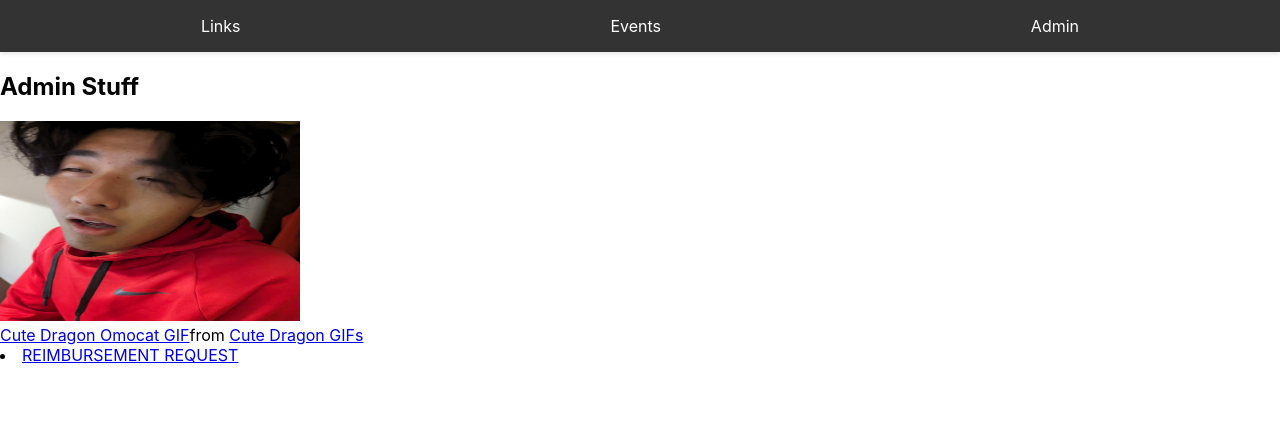
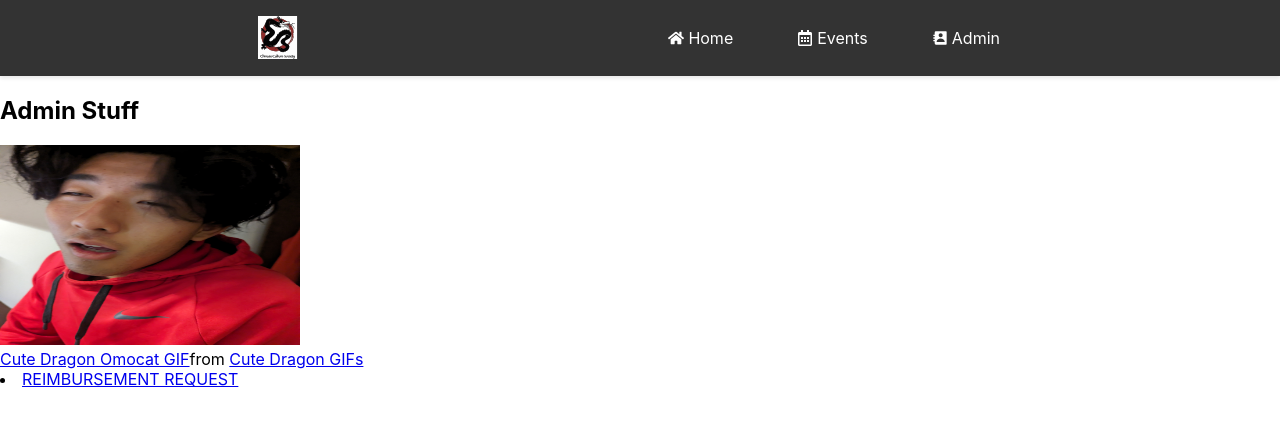
Before and after one commit to ccsofnd/ccswebsite, a React (Create React App) app in the folder my-app/: page /#/admin in a window 1280 px wide. Shown: the top 426 px of the page. Built offline with nearby package versions, Linux system fonts and the light colour scheme.

Commit message:
navbar improvements

```diff
--- a/my-app/package.json
+++ b/my-app/package.json
@@ -9,6 +9,7 @@
     "@testing-library/user-event": "^13.5.0",
     "react": "^18.3.1",
     "react-dom": "^18.3.1",
+    "react-icons": "^5.4.0",
     "react-router-dom": "^6.27.0",
     "react-scripts": "5.0.1",
     "web-vitals": "^2.1.4"
--- a/my-app/src/Admin.js
+++ b/my-app/src/Admin.js
@@ -3,13 +3,13 @@ import React from 'react';
 const Admin = () => {
   return (
     <div>
-  <h2>Admin Stuff</h2>
-  <img src="/ron.jpg" alt="A cute cat" width="300" height="200"></img>
-  <div class="tenor-gif-embed" data-postid="16022601" data-share-method="host" data-aspect-ratio="1" data-width="100%">
-    <a href="https://tenor.com/view/cute-dragon-omocat-charmander-pokemon-gif-16022601">Cute Dragon Omocat GIF</a>from <a href="https://tenor.com/search/cute+dragon-gifs">Cute Dragon GIFs</a></div> <script type="text/javascript" async src="https://tenor.com/embed.js">
+      <h2>Admin Stuff</h2>
+      <img src="/ron.jpg" alt="A cute cat" width="300" height="200"></img>
+      <div className="tenor-gif-embed" data-postid="16022601" data-share-method="host" data-aspect-ratio="1" data-width="100%">
+        <a href="https://tenor.com/view/cute-dragon-omocat-charmander-pokemon-gif-16022601">Cute Dragon Omocat GIF</a>from <a href="https://tenor.com/search/cute+dragon-gifs">Cute Dragon GIFs</a></div> <script type="text/javascript" async src="https://tenor.com/embed.js">
 
-  </script>
-  <li><a href="https://nd.qualtrics.com/jfe/form/SV_9SRtKEKlqbzrInc">REIMBURSEMENT REQUEST</a></li>
+      </script>
+      <li><a href="https://nd.qualtrics.com/jfe/form/SV_9SRtKEKlqbzrInc">REIMBURSEMENT REQUEST</a></li>
     </div>
   );
 };
--- a/my-app/src/App.js
+++ b/my-app/src/App.js
@@ -1,7 +1,7 @@
 import React from 'react';
 import { HashRouter as Router, Route, Routes } from 'react-router-dom';
 import Navbar from './Navbar';
-import Links from './Links';
+import Home from './Home';
 import Events from './Events';
 import Admin from './Admin';
 
@@ -11,10 +11,10 @@ const App = () => {
       <div>
         <Navbar />
         <Routes>
-          <Route path="/links" element={<Links />} />
+          <Route path="/home" element={<Home />} />
           <Route path="/events" element={<Events />} />
           <Route path="/admin" element={<Admin />} />
-          <Route path="/" element={<Links />} />
+          <Route path="/" element={<Home />} />
         </Routes>
       </div>
     </Router>
--- a/my-app/src/Links.js
+++ b/my-app/src/Home.js
@@ -1,5 +1,5 @@
 import React from 'react';
-import './Links.css'
+import './Home.css'
 // import CCSLogo from './svg-logos/CCSLogo.js';
 import Payment from './svg-logos/Payment.js';
 import Calendar from './svg-logos/Calendar.js';
@@ -8,7 +8,7 @@ const Links = () => {
   const logosize = '100px'
   return (
     <div className="text-center">
-      <h2>Home Page</h2>
+      <h2>CHINESE CULTURAL SOCIETY</h2>
       <p className="home-page-text">Welcome to the home page for the Chinese Culture Society at Notre Dame, a student ran organization that promotes Chinese culure specifically through the lens of Chinese-Americans.<br /><br />We host numerous events throughout the year including mahjong game nights and dumpling making</p>
 
       <p>Here are some useful links:</p>
--- a/my-app/src/Navbar.css
+++ b/my-app/src/Navbar.css
@@ -1,47 +1,124 @@
-/* src/Navbar.css */
-
 .navbar {
   background-color: #333;
-  /* Dark background color */
   padding: 1rem;
-  /* Padding around the navbar */
   box-shadow: 0 2px 4px rgba(0, 0, 0, 0.1);
-  /* Subtle shadow for depth */
+  display: flex;
+  flex-direction: column;
+  justify-content: center;
+  align-items: center;
 }
 
-.navbar ul {
-  list-style-type: none;
-  /* Remove default bullet points */
+.navbar-container {
   display: flex;
-  /* Align items in a row */
-  justify-content: space-around;
-  /* Distribute space evenly */
-  margin: 0;
-  /* Remove default margin */
-  padding: 0;
-  /* Remove default padding */
+  justify-content: space-between;
+  width: 800px;
 }
 
-.navbar li {
-  display: inline;
-  /* Keep list items inline */
+@media (max-width:800px) {
+  .navbar-container {
+    width: 100vw;
+  }
 }
 
-.navbar a {
-  color: white;
-  /* Text color */
-  text-decoration: none;
-  /* Remove underline from links */
-  padding: 0.5rem 1rem;
-  /* Add padding for better clickability */
-  transition: background-color 0.3s;
-  /* Smooth transition for hover effect */
-  border-radius: 5px;
-  /* Add rounded corners on hover */
+/*
+@media (max-width:520px) {
+  .navbar-container .link-container {
+    display: none;
+  }
+
+  .navbar-container .dropdown-button-container {
+    display: inline !important;
+  }
+} */
+
+.navbar-logo {
+  list-style-type: none;
+  display: flex;
+  justify-content: space-around;
+  margin: 0;
+  padding-inline: 1rem;
+  gap: 1rem;
 }
 
-.navbar a:hover {
-  background-color: #575757;
-  /* Change background color on hover */
+.navbar-container ul {
+  list-style-type: none;
+  display: flex;
+  justify-content: space-around;
+  margin: 0;
+  padding: 0 1rem;
+  gap: 1rem;
 
 }
+
+.navbar-container li {
+  display: inline;
+}
+
+.navbar-container a {
+  color: white;
+  text-decoration: none;
+  padding: 0.25rem 0.5rem;
+  transition: background-color 0.3s;
+  border-radius: 5px;
+  vertical-align: middle;
+  display: inline-block;
+}
+
+.navbar-container a:hover {
+  background-color: #575757;
+}
+
+/* .navbar-container .dropdown-button-container {
+  display: none;
+} */
+
+.navbar-container button {
+  /* display: none; */
+  all: unset;
+  color: white;
+  text-decoration: none;
+  padding: 0.5rem;
+  vertical-align: middle;
+  display: inline-block;
+}
+
+.navbar .icon-container {
+  display: inline-flex;
+  align-items: center;
+  padding: 0.5rem 1rem;
+}
+
+.navbar .icon {
+  margin-right: 0.25rem;
+  /* Add spacing if needed */
+}
+
+.dropdown-menu {
+  margin-top: 1rem;
+  border-top: 1px solid black;
+}
+
+.dropdown-menu ul {
+  list-style-type: none;
+  display: flex;
+  flex-direction: column;
+  justify-content: space-around;
+  margin: 0;
+  padding: 0 0 0 0;
+  /* gap: 1rem; */
+}
+
+.dropdown-menu li {
+  display: inline;
+  padding-block: 0.5rem;
+}
+
+.dropdown-menu a {
+  color: white;
+  text-decoration: none;
+  padding: 0rem;
+  transition: background-color 0.3s;
+  border-radius: 5px;
+  vertical-align: middle;
+  display: inline-block;
+}
--- a/my-app/src/Navbar.js
+++ b/my-app/src/Navbar.js
@@ -1,15 +1,119 @@
 import React from 'react';
 import { Link } from 'react-router-dom';
+import CCSLogo from './svg-logos/CCSLogo';
+import { FaHome, FaRegCalendarAlt } from 'react-icons/fa';
+import { BiSolidContact } from "react-icons/bi";
+import { RxHamburgerMenu } from "react-icons/rx";
+import { GrClose } from "react-icons/gr";
+import { useState, useEffect } from 'react';
 import './Navbar.css'; // Optional for styling
 
 const Navbar = () => {
+  const [showDropDown, setShowDropDown] = useState(false);
+  const [isLargeScreen, setIsLargeScreen] = useState(window.innerWidth > 520);
+  useEffect(() => {
+    const handleResize = () => {
+      if (window.innerWidth > 520) {
+        close(); // Close if screen is large and it's open
+        setIsLargeScreen(true);
+      } else {
+        setIsLargeScreen(false);
+      }
+    };
+
+    window.addEventListener("resize", handleResize);
+    // Cleanup the event listener on component unmount
+    return () => window.removeEventListener("resize", handleResize);
+  }, []);
+  function close() {
+    setShowDropDown(false);
+  }
+  function open() {
+    setShowDropDown(true);
+  }
   return (
     <nav className="navbar">
-      <ul>
-        <li><Link to="/">Links</Link></li>
-        <li><Link to="/events">Events</Link></li>
-        <li><Link to="/admin">Admin</Link></li>
-      </ul>
+      <div className="navbar-container">
+        <CCSLogo height={43} width={43} className="navbar-logo" />
+        <ul>
+          {isLargeScreen &&
+            <>
+              <li className="link-container">
+                <Link to="/">
+                  <div className="icon-container">
+                    <FaHome className="icon" />
+                    Home
+                  </div>
+                </Link>
+              </li>
+              <li className="link-container">
+                <Link to="/events">
+                  <div className="icon-container">
+                    <FaRegCalendarAlt className="icon" />
+                    Events
+                  </div>
+                </Link>
+              </li>
+              <li className="link-container">
+                <Link to="/admin">
+                  <div className="icon-container">
+                    <BiSolidContact className="icon" />
+                    Admin
+                  </div>
+                </Link>
+              </li>
+            </>
+          }
+          {!isLargeScreen &&
+            <li className="dropdown-button-container">
+              {!showDropDown ?
+                <button className="dropdown-button" onClick={open}>
+                  <div className="icon-container">
+                    <RxHamburgerMenu className="icon" />
+                  </div>
+                </button>
+                :
+                <button className="dropdown-button" onClick={close}>
+                  <div className="icon-container">
+                    <GrClose className="icon" />
+                  </div>
+                </button>
+              }
+            </li>
+          }
+        </ul>
+      </div>
+      {showDropDown &&
+        <>
+          <section className="dropdown-menu">
+            <ul>
+              <li className="link-container">
+                <Link to="/" onClick={close}>
+                  <div className="icon-container">
+                    <FaHome className="icon" />
+                    Home
+                  </div>
+                </Link>
+              </li>
+              <li className="link-container">
+                <Link to="/events" onClick={close}>
+                  <div className="icon-container">
+                    <FaRegCalendarAlt className="icon" />
+                    Events
+                  </div>
+                </Link>
+              </li>
+              <li className="link-container">
+                <Link to="/admin" onClick={close}>
+                  <div className="icon-container">
+                    <BiSolidContact className="icon" />
+                    Admin
+                  </div>
+                </Link>
+              </li>
+            </ul>
+          </section>
+        </>}
     </nav>
   );
 };
--- a/package.json
+++ /dev/null
@@ -1,5 +0,0 @@
-{
-  "dependencies": {
-    "react-router-dom": "^6.27.0"
-  }
-}
```
Also changed, not shown: my-app/src/Home.css (renamed from my-app/src/Links.css), 2 other files (tests, documents, lock files or other folders).
